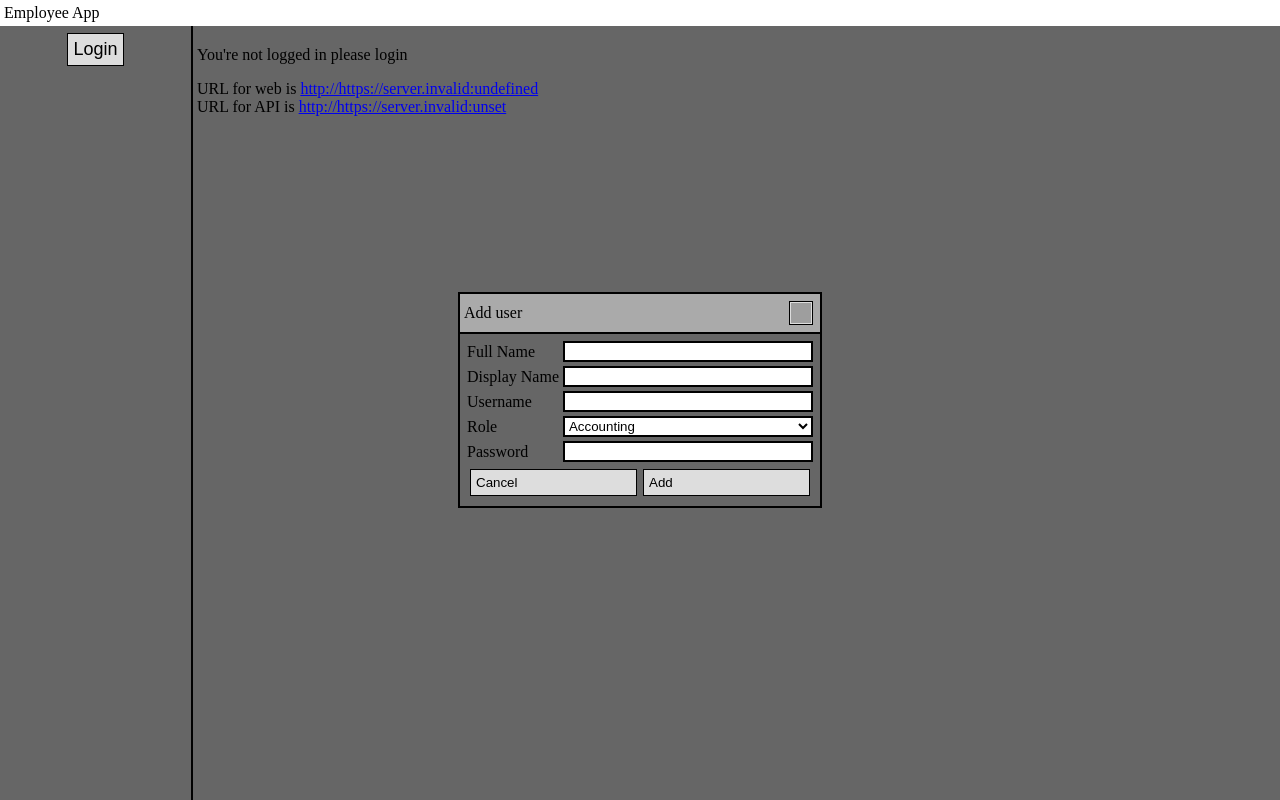
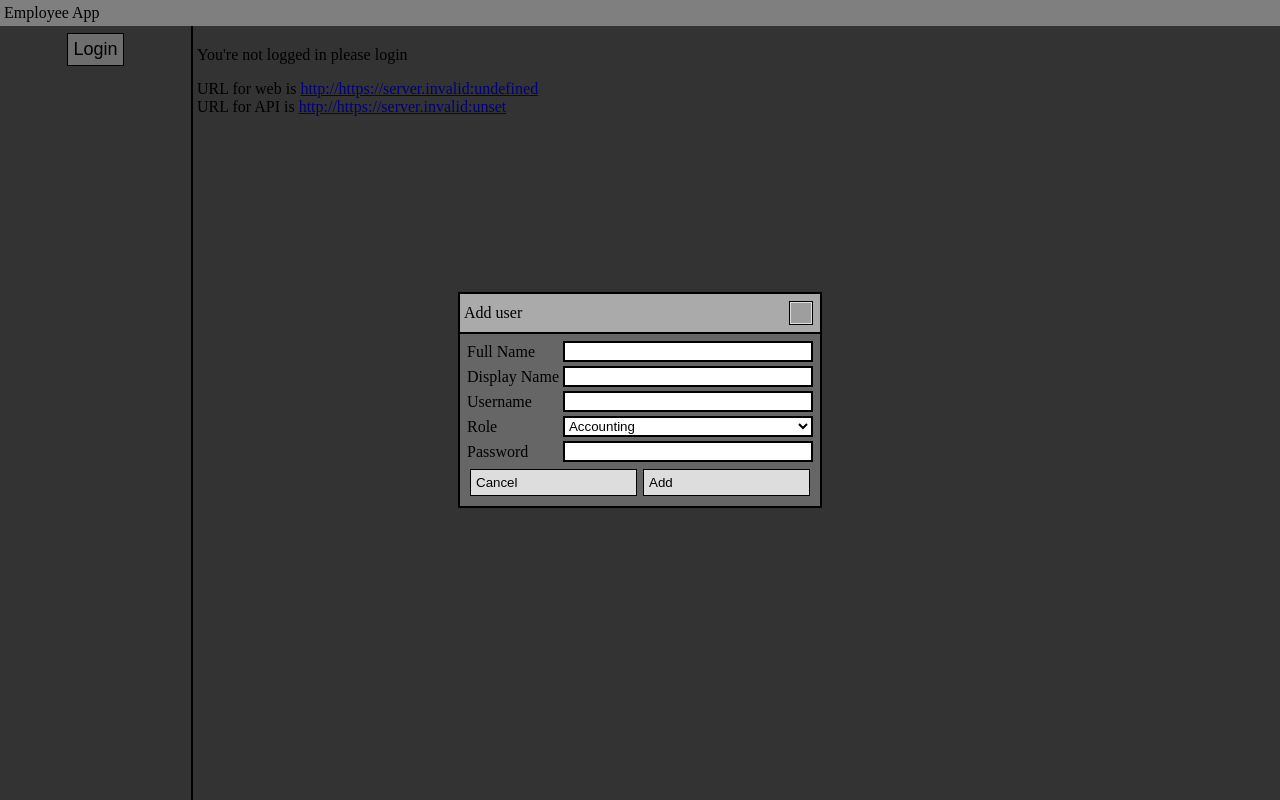
Before and after one commit to FoxieFlakey/EmployeeApp, a Next.js app in the folder web/: page / in a window 1280 px wide. Built offline with nearby package versions, Linux system fonts and the light colour scheme; no server answers; grey boxes are pictures that could not be loaded.

Commit message:
Use modal window for add user window

```diff
--- /dev/null
+++ b/web/src/components/modal_window.module.css
@@ -0,0 +1,9 @@
+.modalWindow {
+  position: fixed;
+  top: 0px;
+  bottom: 0px;
+  left: 0px;
+  right: 0px;
+  background-color: #00000080;
+  z-index: 999999999;
+}
--- /dev/null
+++ b/web/src/components/modal_window.tsx
@@ -0,0 +1,19 @@
+'use client'
+
+import Window, { WindowProps } from "./window";
+
+import styles from "./modal_window.module.css"
+
+export interface ModelWindowProps extends WindowProps {
+}
+
+// Same like window but its modal in a sense background elements cant be interacted
+export default function ModalWindow({ children, ...props }: ModelWindowProps) {
+  return <div className={ styles.modalWindow }>
+    <div>
+      <Window { ...props }>
+        { children }
+      </Window>
+    </div>
+  </div>
+}
--- a/web/src/pages/home.tsx
+++ b/web/src/pages/home.tsx
@@ -4,8 +4,8 @@ import { useContext, useState } from "react";
 import { API_URL, WEB_URL } from "@/app/config";
 import ProfileCard from "@/components/profile_card";
 import { UserContext } from "@/components/user_provider";
-import Window from "@/components/window";
 import AddUseForm, { AddUserDetail } from "@/components/add_user_form";
+import ModalWindow from "@/components/modal_window";
 
 export default function Home() {
   const { token, userInfo } = useContext(UserContext)
@@ -49,9 +49,9 @@ export default function Home() {
       </p>
 
       {
-        isOpen && <Window title="Add user" onClose={ cancel }>
+        isOpen && <ModalWindow title="Add user" onClose={ cancel }>
           <AddUseForm onCancel={ cancel } onSubmit={ submit } />
-        </Window>
+        </ModalWindow>
       }
     </>
   );
```
